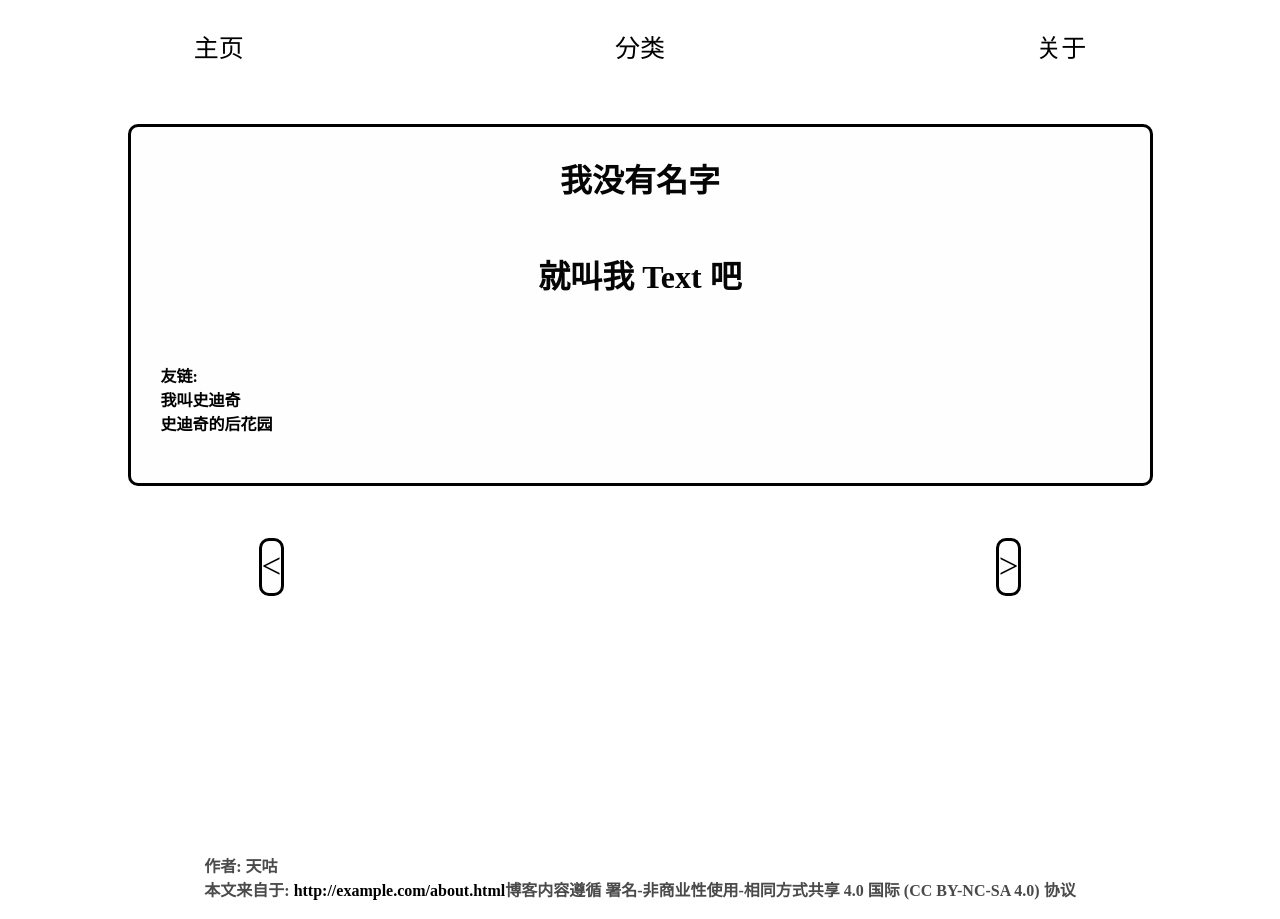
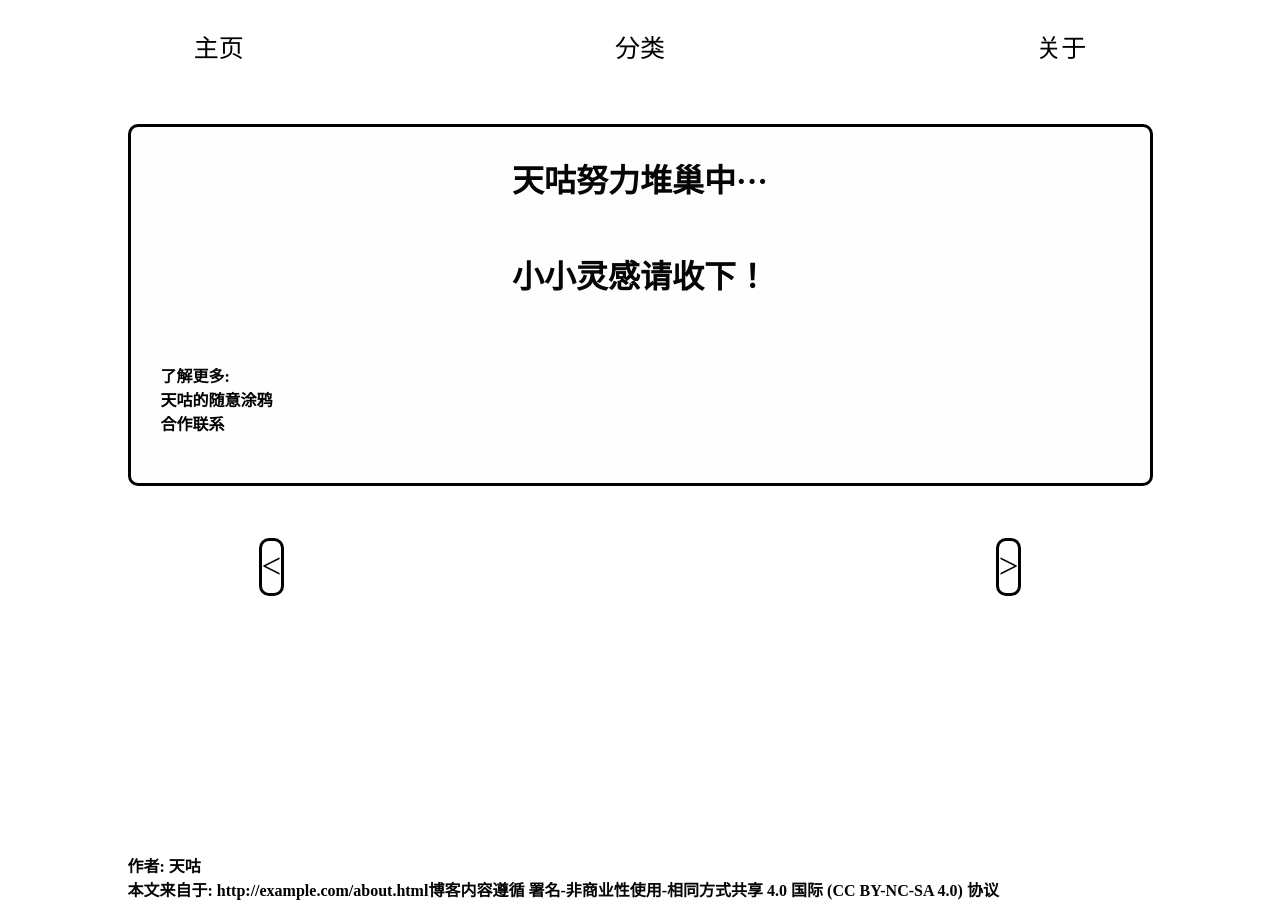
Before and after one commit to wnwtjggg/wnwtjggg, a plain HTML site: page about.html in a window 1280 px wide. Drawn offline with Linux system fonts and the light colour scheme; no server answers; a script that the page names is missing.

Commit message:
Site updated: 2023-09-20 11:20:14

```diff
--- a/about.html
+++ b/about.html
@@ -29,16 +29,15 @@
       <div  id="text1">
 
 <div  id="text2">
-我没有名字
+天咕努力堆巢中···
 <br>
 <br>
-就叫我 Text 吧
+小小灵感请收下！
 </div>
 <br>
 <br>
 
-<p><b>友链:<br><a class="kong" target="_blank" rel="noopener" href="https://sdq3.gitee.io" title=""> 我叫史迪奇 </a><br><a class="kong" target="_blank" rel="noopener" href="https://sdqos.github.io" title=""> 史迪奇的后花园 </a><br></b></p>
-</div>
+<p><b>了解更多:<br><a class="kong" target="_blank" rel="noopener" href="https://sdq3.gitee.io" title=""> 天咕的随意涂鸦 </a><br><a class="kong" target="_blank" rel="noopener" href="https://sdqos.github.io" title=""> 合作联系 </a><br></b></p>
 
       <div id="lv-container" data-id="city" data-uid="MTAyMC80NTk3NS8yMjQ4Ng==">
   <!-- 评论系统 -->
```
Also changed, not shown: about/index.html (+3 -4 lines).
